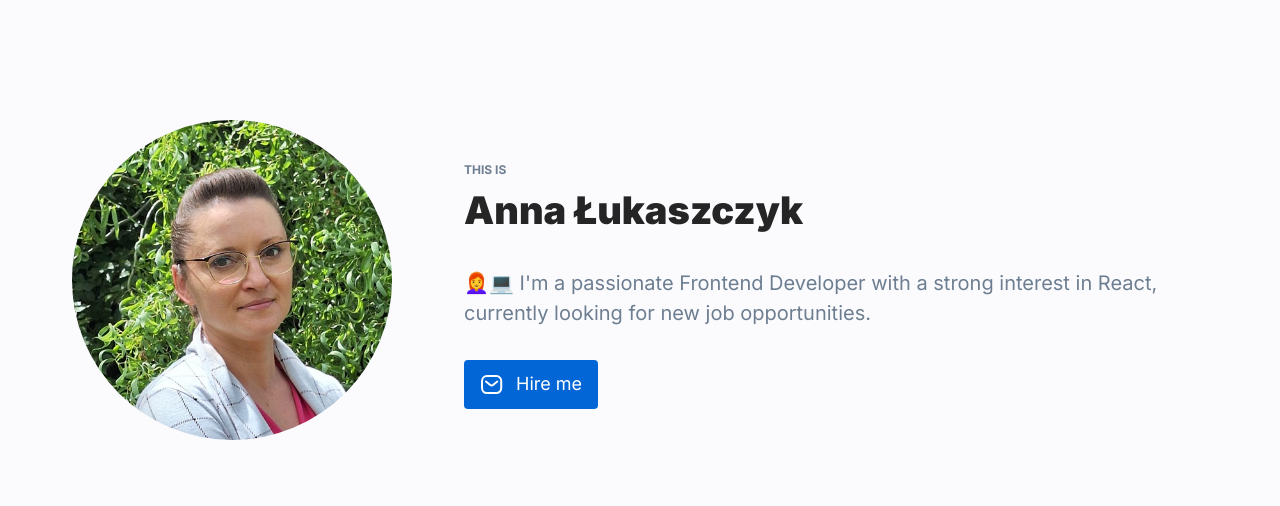
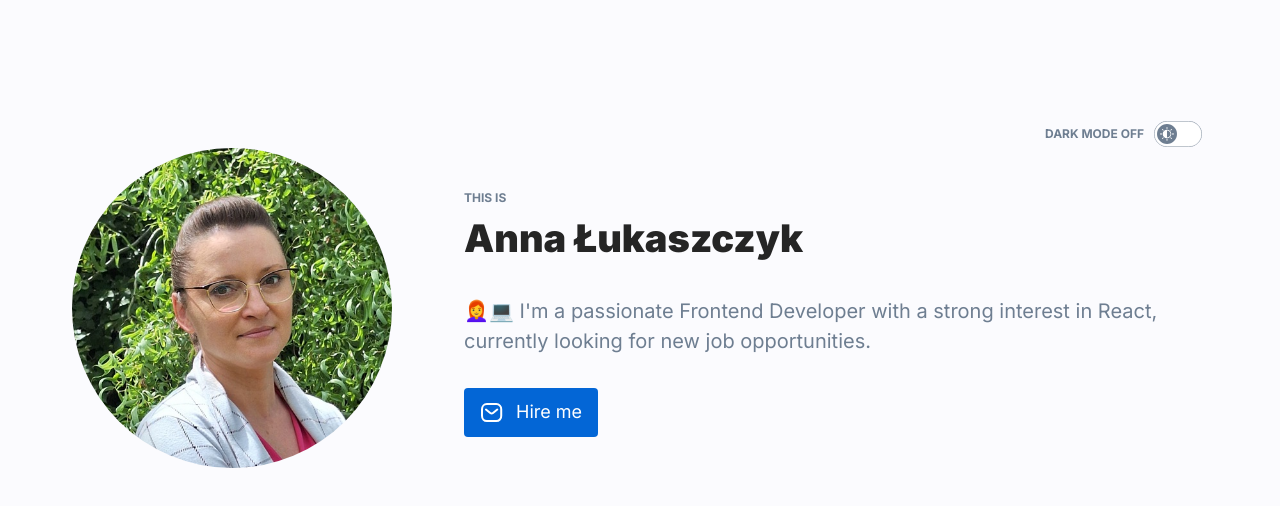
Before and after one commit to AnnaLukaszczyk/Personal-homepage, a React (Create React App) app: page / in a window 1280 px wide. Shown: the top 506 px of the page. Built offline with nearby package versions, Linux system fonts and the light colour scheme.

Commit message:
added ThemeSwitch

```diff
--- a/src/features/PersonalHomepage/index.js
+++ b/src/features/PersonalHomepage/index.js
@@ -1,8 +1,10 @@
+import { ThemeSwitch } from "../../common/ThemeSwitch";
 import { MainInformation } from "./MainInformation";
 import { Container } from "./styled";
 
 export const PersonalHomepage = () => (
 	<Container>
+		<ThemeSwitch />
 		<MainInformation />
 	</Container>
 );
```
